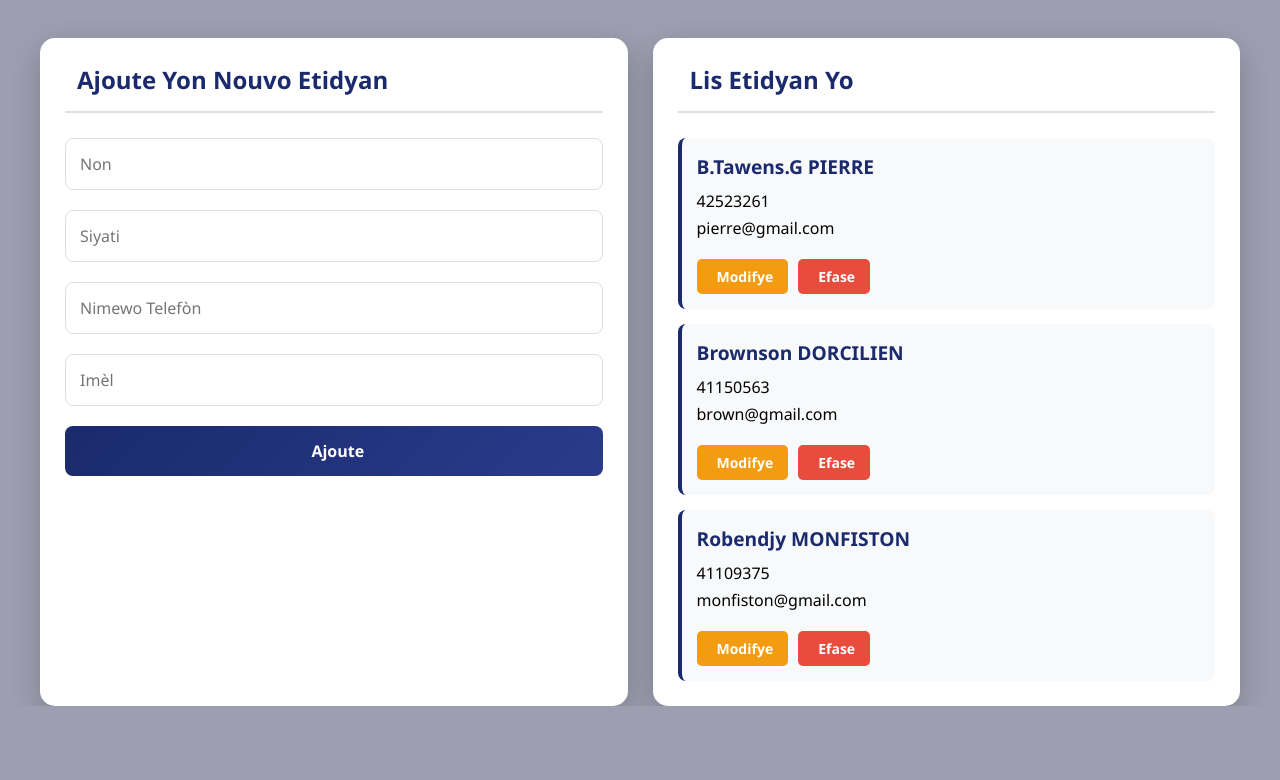
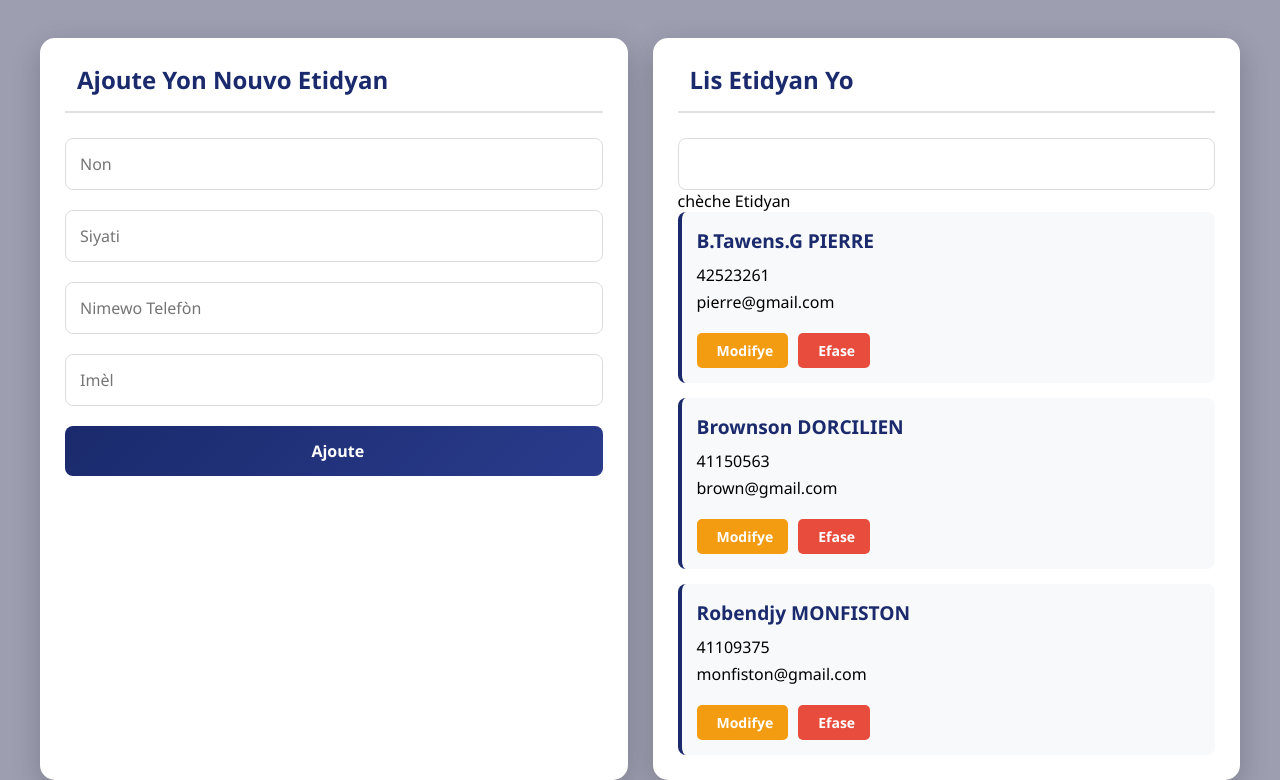
Before and after one commit to monfistonrobendjy/monfiston, a plain HTML site: page ajouterEtudiant.html in a window 1280 px wide. Shown: the part 113-893 px from the top of the page. Before the commit the page ends 819 px from the top, so only its background shows below. Drawn offline with Linux system fonts and the light colour scheme.

Commit message:
Update ajouterEtudiant.html

```diff
--- a/ajouterEtudiant.html
+++ b/ajouterEtudiant.html
@@ -30,6 +30,7 @@
 
             <section class="card student-list-card">
                 <h2><i class="fas fa-users"></i> Lis Etidyan Yo</h2>
+<input type="search">chèche Etidyan</input>
                 <ul id="student-list">
                 </ul>
             </section>
```
